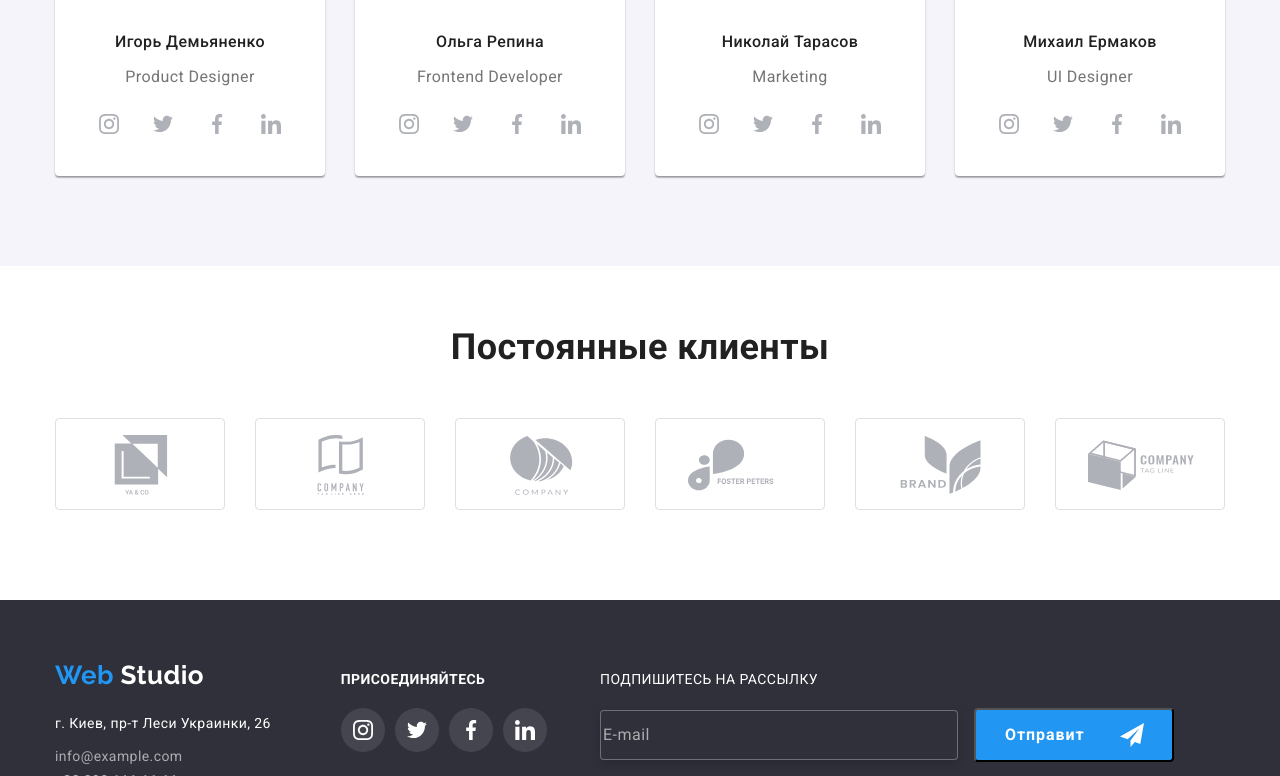
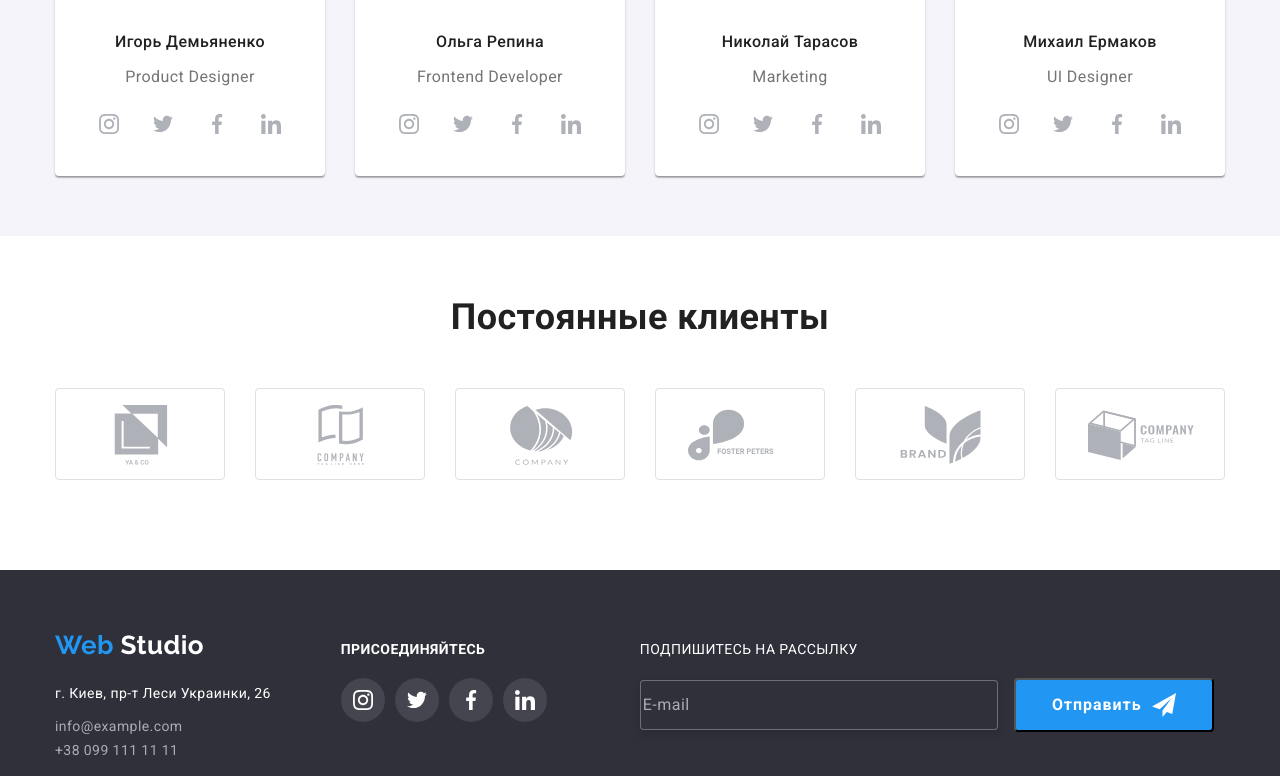
Before and after one commit to MariaOliinyk/goit-markup-hw-08, a plain HTML site: page index.html in a window 1280 px wide. Shown: the part 2024-2800 px from the top of the page. Drawn offline with nearby package versions, Linux system fonts and the light colour scheme.

Commit message:
corrected footer-form position for descktop

```diff
--- a/index.html
+++ b/index.html
@@ -496,6 +496,7 @@
 
    <footer class="footer">
        <div class="container bottom">
+           <div class="footer-adress-container">
             <div class="footer-container">
                 <div class="footer-container__logo">
                     <a href="" class="logo footer__logo">
@@ -510,7 +511,7 @@
                         </ul>
                     </address>
             </div>
-            <div class="fotter-container">
+            <div class="footer-container-social">
                 <h3 class="footer-contact__title">присоединяйтесь</h3>
                 <div class="footer-social-container">
                     <ul class="social--darck-bg list">
@@ -544,11 +545,10 @@
                         </li>
                     </ul>
                 </div>
+            </div>
+           </div>
 
-            </div>
-        </div>
-
-        <form method="GET" class="footer-form" autocomplete="on">
+            <form method="GET" class="footer-form" autocomplete="on">
 
                 <label for="mail" class="footer-form__lable">
                     <p class="footer-form__title"> Подпишитесь на рассылку</p>
@@ -556,12 +556,15 @@
                 <input class="footer-form__input" type="email"
                 name="mail" placeholder="E-mail" />
 
-                <button type="submit" class="button button--primary button--send">Отправит
+                <button type="submit" class="button button--primary button--send">Отправить
                     <svg class="button__icon--send">
                         <use href="./images/symbol-defs.svg#icon_send"></use>
                     </svg>
                 </button>
             </form>
+        </div>
+
+
 
     </footer>
 
--- a/sass/components/_buttons.scss
+++ b/sass/components/_buttons.scss
@@ -63,8 +63,11 @@
         transition-timing-function: cubic-bezier(0.4, 0, 0.2, 1);}
 
     &--send{
-        position: relative;
-        text-align: left;
+        display: inline-flex;
+        justify-content: center;
+        align-items: center;
+        // position: relative;
+        // text-align: left;
         padding: 10px 29px;
 
         font-weight: 700;
@@ -76,10 +79,13 @@
 }
 
 .button__icon--send{
-    position: absolute;
+    // position: absolute;
+    // justify-content: center;
+    // align-items: center;
     width: 24px;
     height: 24px;
+    margin-left: 10px;
 
-    right: 28px;
-    top: 13px;
+    // right: 28px;
+    // top: 13px;
 }
--- a/sass/components/_footer-form.scss
+++ b/sass/components/_footer-form.scss
@@ -1,24 +1,16 @@
 .footer-form{
-    position: absolute;
-    display: inline-block;
+    justify-content: center;
     text-align: center;
-    left: 15px;
-    right: 15px;
-    bottom: 60px;
 
     @media screen and (min-width: 768px) {
-        //left: 15px;
-        //right: 152px;
+
         // text-align: left;
     }
 
     @media screen and (min-width: 1200px) {
-            top: 72px;
-            right: 15px;
-            left: 600px;
+            display: inline-block;
             text-align: left;
             justify-items: left;
-            // margin-right: 20px;
         }
     }
 
@@ -44,9 +36,6 @@
     background-color: $second-background-color;
     text-align: center;
 
-    // padding: 15px 16px;
-    // margin-right: 12px;
-
     margin-bottom: 20px;
 
     border: 1px solid rgba(255, 255, 255, 0.3);
@@ -55,9 +44,7 @@
     border-radius: 4px;
 
     text-decoration-color: white;
-    position: relative;
-    left: 0px;
-    left: 0px;
+
     &::placeholder{
         font-size: 16px;
         line-height: 1.25;
@@ -73,24 +60,15 @@
     }
 
     @media screen and (min-width: 768px) {
+        display: flex;
+        flex-wrap: wrap;
     }
 
     @media screen and (min-width: 1200px) {
+        display: inline-flex;
         width: 358px;
         margin-right: 12px;
+        margin-bottom: 0px;
     }
 
 }
-
-
-.footer-form__input-container{
-    display: block;
-
-    @media screen and (min-width: 768px) {
-        display: block;
-    }
-
-    @media screen and (min-width: 1200px) {
-        display: inline;
-    }
-}
--- a/sass/components/_footer.scss
+++ b/sass/components/_footer.scss
@@ -1,13 +1,13 @@
+.footer {
+    padding: 60px 0;
+    background-color: $second-background-color;
+}
+
 .bottom{
-    // display: flex;
-    // align-items: baseline;
-    // position: relative;
-    height: 603px;
+
     @media screen and (min-width: 768px){
-        display: flex;
-        align-items: baseline;
         justify-content: center;
-        height: 463px;
+
     }
 
     @media screen and (min-width: 1200px){
@@ -15,16 +15,26 @@
         align-items: baseline;
         justify-content: left;
         height: auto;
-        height: 252px;
+    }
+}
+.footer-adress-container{
+    @media screen and (min-width: 768px){
+        display: flex;
+        align-items: baseline;
+        justify-content: center;
+    }
+
+    @media screen and (min-width: 1200px){
+        display: flex;
+        align-items: baseline;
+        justify-content: center;
+        margin-right: 93px;
     }
 }
 .footer-container{
     display: block;
     text-align: center;
-    // &:not(:last-child) {
-    //     margin-right: 70px;}
     margin-bottom: 60px;
-    padding-top: 60px;
 
     @media screen and (min-width: 768px){
         margin-right: 165px;
@@ -32,6 +42,21 @@
 
     @media screen and (min-width: 1200px){
         margin-right: 70px;
+        margin-bottom: 0px;
+    }
+}
+
+.footer-container-social{
+    display: block;
+    text-align: center;
+    margin-bottom: 60px;
+
+    @media screen and (min-width: 768px){
+        margin-bottom: 60px;
+    }
+
+    @media screen and (min-width: 1200px){
+        margin-bottom: 0px;
     }
 }
 
@@ -50,12 +75,6 @@
         text-align: left;
         align-items: center;
     }
-}
-
-.footer {
-    position: relative;
-    background-color: $second-background-color;
-
 }
 
 .adress {
--- a/sass/components/_hero.scss
+++ b/sass/components/_hero.scss
@@ -1,5 +1,5 @@
 .hero-overlay{
-    width: 480px;
+    max-width: 480px;
     // height: 600px;
     height: 400px;
     margin-left: auto;
@@ -25,7 +25,7 @@
 
 @media screen and (min-width: 768px) {
     .hero-overlay {
-        width: 768px;
+        max-width: 768px;
         height: 600px;
         background-image:
         linear-gradient(to right, rgba(47, 48, 58, 0.4), rgba(47, 48, 58, 0.4)),
@@ -44,7 +44,7 @@
 
 @media screen and (min-width: 1200px) {
     .hero-overlay {
-        width: 1200px;
+        max-width: 1600px;
         height: 600px;
         background-image:
         linear-gradient(to right, rgba(47, 48, 58, 0.4), rgba(47, 48, 58, 0.4)),
--- a/sass/components/_team-section.scss
+++ b/sass/components/_team-section.scss
@@ -12,10 +12,18 @@
 }
 
 .team-card__item {
-    // flex-basis: calc(100% / 4);
-    // margin-left: 30px;
     background-color: $white-color;
 
+    margin-bottom: 30px;
+    &:last-child{
+        margin-bottom: 0;
+    }
+
+    &:nth-child(3) {
+            @media screen and (min-width: 768px) {
+                margin-bottom: 0px;
+            }
+        }
     @media screen and (min-width: 768px) {
         flex-basis: calc(100% / 2 - 30px);
         text-align: center;
@@ -27,31 +35,31 @@
         flex-basis: calc(100% / 4 - 30px);
         text-align: center;
         margin-left: 30px;
-        margin-bottom: 30px;
+        margin-bottom: 0;
     }
 }
 
-.team-card__item:nth-child(3) {
+// .team-card__item:nth-child(3) {
 
-    @media screen and (min-width: 768px) {
-        margin-bottom: 0px;
-    }
+//     @media screen and (min-width: 768px) {
+//         margin-bottom: 0px;
+//     }
 
-    @media screen and (min-width: 1200px) {
-        margin-bottom: 30px;
-    }
-}
+//     @media screen and (min-width: 1200px) {
+//         margin-bottom: 30px;
+//     }
+// }
 
-.team-card__item:nth-child(4) {
+// .team-card__item:nth-child(4) {
 
-    @media screen and (min-width: 768px) {
-        margin-bottom: 0px;
-    }
+//     @media screen and (min-width: 768px) {
+//         margin-bottom: 0px;
+//     }
 
-    @media screen and (min-width: 1200px) {
-        margin-bottom: 30px;
-    }
-}
+//     @media screen and (min-width: 1200px) {
+//         margin-bottom: 30px;
+//     }
+// }
 
 .team-card__content {
     padding: 30px 0;
```
Also changed, not shown: portfolio.html (+11 -11 lines), css/main.css, css/main.min.css, 2 other files.
